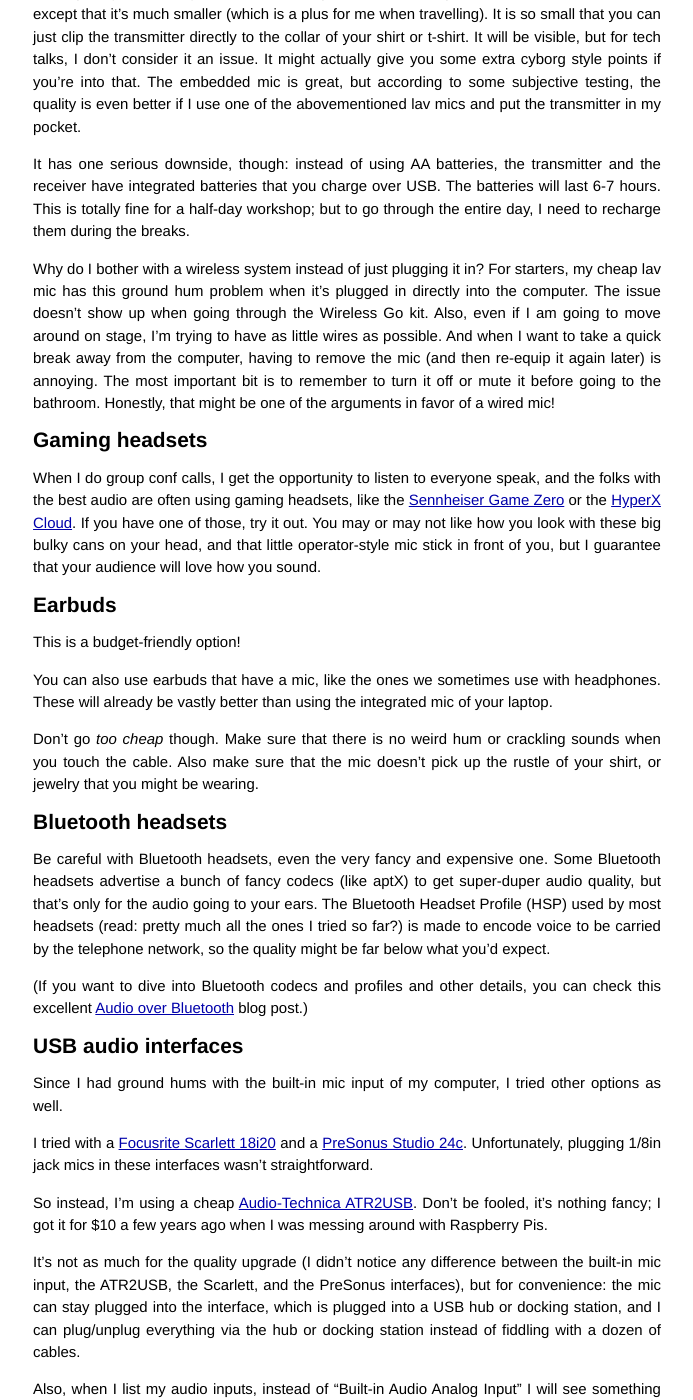
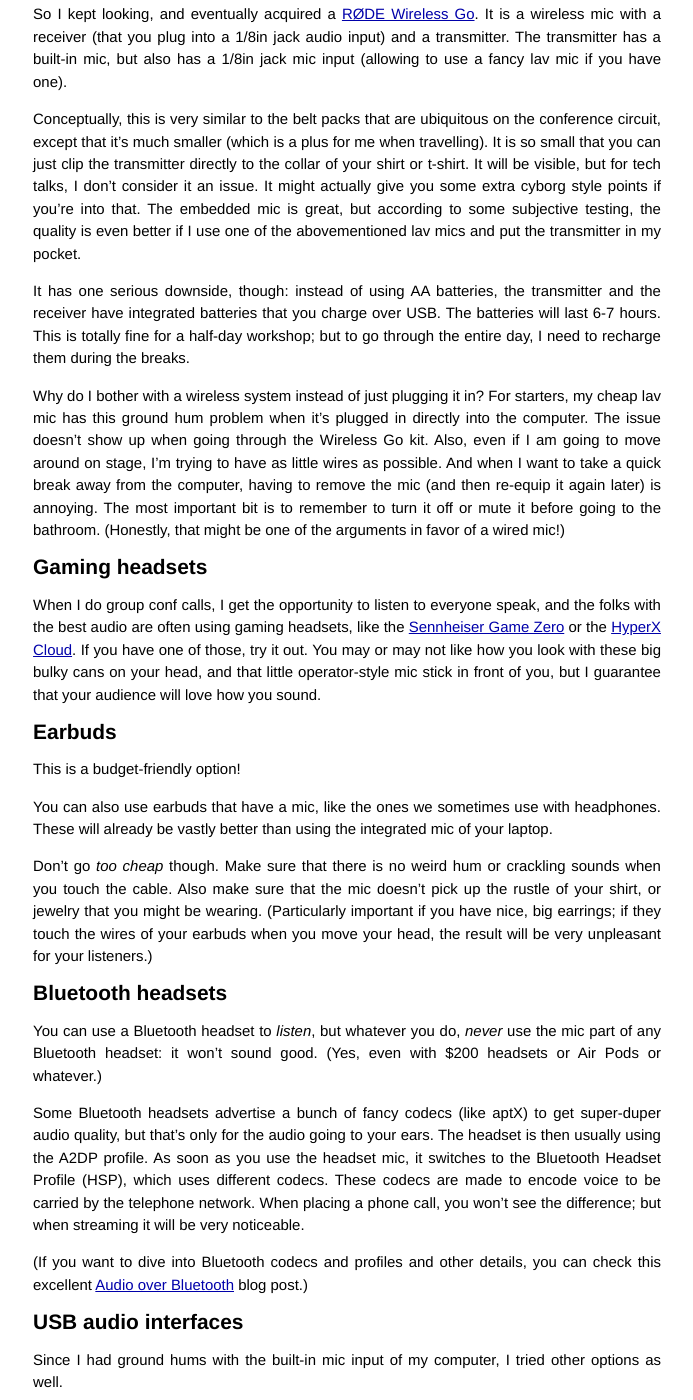
Before and after one commit to jpetazzo/jpetazzo.github.io, a Jekyll site: the page built from _posts/2020-04-17-streaming-part-2-hardware-lights-cameras-mics.md, in a window 1280 px wide and 1400 px high, scrolled down 3186 px. Shown: the whole window, without its empty margins (293-986 px from the left). Built offline with Jekyll 4.4.1, drawn with Linux system fonts in a browser that asks for light colours; comment, search, counter and statistics services are not loaded; some of the changed text lies outside the part shown.

Commit message:
Updates on new hardware

```diff
--- a/_posts/2020-04-17-streaming-part-2-hardware-lights-cameras-mics.md
+++ b/_posts/2020-04-17-streaming-part-2-hardware-lights-cameras-mics.md
@@ -27,6 +27,16 @@
 getting one) but for the time being, I've set up my
 streaming laptop on a delivery box and propped up
 the associated monitor.
+
+*August 2020 update:* I got a Fully Jarvis standing
+desk and I'm very happy with it. It freed up a lot
+of real estate on the desk (because I don't need the cardboard
+box and the weird wooden thing to prop up the streaming
+laptop). If you get one (or any kind of standing desk),
+I recommend one with memory buttons (so you can switch
+from one position to another very quickly) because it's
+only a small fraction of the overall price and I found
+it very useful.
 
 This section is first and foremost an excuse to show
 you an overview of what my setup looks like!
@@ -79,9 +89,9 @@
 ### TL,DR
 
 I use a [RØDE Wireless Go] with a cheap lav mic and a cheap
-USB audio interface (no links for the lav mic or the USB
-interface because these were like $10-20 online and I don't
-even remember where and when I got them).
+USB audio interface. The lav mic came with a super cheap kit
+($10-20 online) and the USB audio interface was in
+the same price range (it's an [Audio-Technica ATR2USB]).
 
 Now here is a list of all the things I tried and considered ...
 
@@ -170,8 +180,8 @@
 And when I want to take a quick break away from the computer,
 having to remove the mic (and then re-equip it again later)
 is annoying. The most important bit is to remember to turn it off
-or mute it before going to the bathroom. Honestly, that might be
-one of the arguments in favor of a wired mic!
+or mute it before going to the bathroom. (Honestly, that might be
+one of the arguments in favor of a wired mic!)
 
 
 ### Gaming headsets
@@ -200,19 +210,29 @@
 weird hum or crackling sounds when you touch the cable.
 Also make sure that the mic doesn't pick up the rustle
 of your shirt, or jewelry that you might be wearing.
+(Particularly important if you have nice, big earrings;
+if they touch the wires of your earbuds when you move
+your head, the result will be very unpleasant for your
+listeners.)
 
 
 ### Bluetooth headsets
 
-Be careful with Bluetooth headsets, even the very fancy
-and expensive one. Some Bluetooth headsets advertise
+You can use a Bluetooth headset to *listen*, but whatever
+you do, *never* use the mic part of any Bluetooth headset:
+it won't sound good. (Yes, even with $200 headsets
+or Air Pods or whatever.)
+
+Some Bluetooth headsets advertise
 a bunch of fancy codecs (like aptX) to get super-duper
 audio quality, but that's only for the audio going
-to your ears. The Bluetooth Headset Profile (HSP)
-used by most headsets (read: pretty much
-all the ones I tried so far?) is made to encode
-voice to be carried by the telephone network, so
-the quality might be far below what you'd expect.
+to your ears. The headset is then usually using the
+A2DP profile.  As soon as you use the headset mic,
+it switches to the Bluetooth Headset Profile (HSP),
+which uses different codecs. These codecs are made to encode
+voice to be carried by the telephone network.
+When placing a phone call, you won't see the difference;
+but when streaming it will be very noticeable.
 
 (If you want to dive into Bluetooth codecs and profiles
 and other details, you can check this excellent
@@ -305,6 +325,9 @@
 anyway, but if some day, I want to code some automation
 to change the lights with a keyboard shortcut or the Stream Deck,
 I know it'll be possible and easy.
+
+*August 2020 update: eventually, I wrote 10 lines of Python
+so that I could control the lights from my Stream Deck.*
 
 Note that the lights come with telescopic arms that you
 can easily clamp on your desk. The arms and lights are very
@@ -417,7 +440,7 @@
 a bunch of different things, I end up using simple USB webcams.
 The main thing is not the quality of the camera itself, but
 the fact that it's easy to place it wherever you need it.
-That's what the built-in webcam of my laptop isn't great: it's
+That's why the built-in webcam of my laptop isn't great: it's
 basically a nose cam!
 
 Let's see what I use, and then I'll describe at
@@ -555,7 +578,7 @@
 I gave it a try, and installed [Magic Lantern] on
 the camera. I've done a bit of reverse engineering a while ago,
 and I must say, Magic Lantern is mind blowing. Mad props
-to  FIXME
+to the folks who put in all that work!
 
 After installing Magic Lantern, I could use the "Clear Overlays"
 feature to remove the focus rectangle. But after 30 minutes,
@@ -645,6 +666,21 @@
 a good position. I will give more details about how to
 get that to work in [part 4], since my experiment was
 Linux-specific.
+
+
+### [Razer Kiyo]
+
+*August 2020: I got a Razer Kiyo when they got back
+in stock, because I needed an extra cam and I was curious
+about the LED ring feature.*
+
+The video quality on the Kiyo is pretty good (consistent
+with the C920s and the Streamcam). However, the LED ring
+is quite underwhelming. Sure, it's better than nothing;
+but the light is not very flattering, especially compared
+to what I get with the key lights. I imagine that it could
+be useful when traveling, to have a good webcam without
+carrying a separate light?
 
 
 ## Monitors
@@ -756,6 +792,14 @@
    the doorbell, or if my partner calls me, or notifications
    on my phone (which I can silence if I don't want to hear them
    otherwise).
+
+*May 2020 update:* I got the Aeropex, and I'm extremely happy
+with them. They are very light. So light, that I can carry
+them all day long without being bothered by them. (It's
+almost like wearing glasses.) The battery lasts almost all day.
+As noted above in the section above Bluetooth headsets,
+I *do not* use the mic of the Aeropex; I only use them
+to *listen*.
 
 
 ## [Stream Deck]
```
Also changed, not shown: other parts of _posts/2020-04-17-streaming-part-2-hardware-lights-cameras-mics.md (+2 -4 lines).
